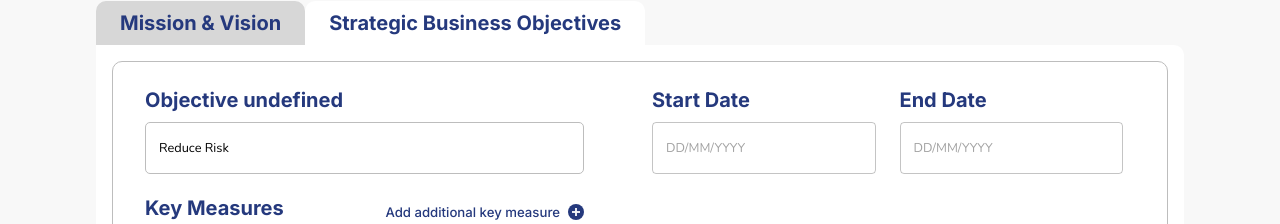
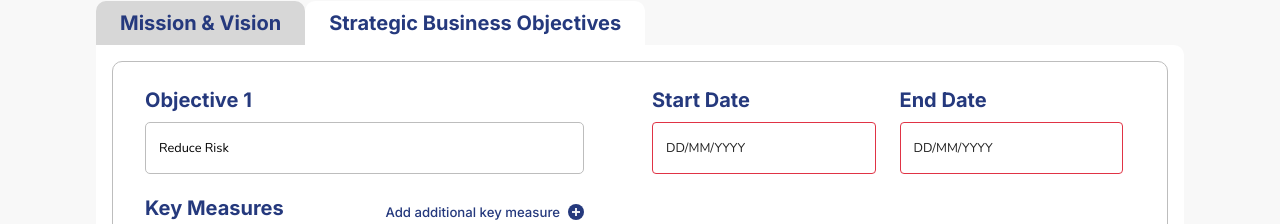
Before and after one commit to XaviourG/avertro-challenge, a React (Create React App) app in the folder client/: page / in a window 1280 px wide. Shown: the part 430-654 px from the top of the page. Built offline with nearby package versions, Linux system fonts and the light colour scheme; the HTML template or start-up script is replaced by a standard one.

Commit message:
create new form element AvertroDatePicker

```diff
--- a/client/src/components/business-objectives/BusinessObjective.tsx
+++ b/client/src/components/business-objectives/BusinessObjective.tsx
@@ -5,16 +5,17 @@ import { AdapterDayjs } from '@mui/x-date-pickers/AdapterDayjs';
 import BusinessObjectiveDTO from "../../models/DTOs/BusinessObjectiveDTO";
 import Colors from "../../core/ColorPalette";
 import DynamicTextFieldList from "../dynamic-text-field-list/DynamicTextFieldList";
+import AvertroDatePicker from "../date-picker/AvertroDatePicker";
 
 interface Props {
   content: BusinessObjectiveDTO,
-  key: number,
+  index: number,
   updateObjective: (objective: BusinessObjectiveDTO, key: number) => void,
 }
 
 const BusinessObjective = ({
   content,
-  key,
+  index,
   updateObjective,
 }: Props): ReactElement => {
   const [formData, setFormData] = useState<BusinessObjectiveDTO>(content);
@@ -26,9 +27,19 @@ const BusinessObjective = ({
     setFormData({ ...formData, [name]: value });
   }
 
+  const onChangeDate = (
+    value: Date | null,
+    fieldName: string,
+  ) => {
+    if (!['startDate', 'endDate'].includes(fieldName)) {
+      throw new Error('Illegal Input Assertion')
+    }
+    setFormData({ ...formData, [fieldName]: value });
+  }
+
   const onSubmitForm = (e: React.FormEvent<HTMLFormElement>) => {
     e.preventDefault();
-    console.log(formData);
+    updateObjective(formData, index);
   }
 
   const onKeyMeasureChange = (fields: string[]) => {
@@ -52,7 +63,7 @@ const BusinessObjective = ({
       }}>
         <Grid item xs={12} lg={6} pr={{ xs: '0rem', lg: '2rem' }}>
           <Typography variant="h2" sx={{ pb: '0.5rem' }}>
-            {`Objective ${key}`}
+            {`Objective ${index+1}`}
           </Typography>
           <TextField
             name='title'
@@ -76,28 +87,22 @@ const BusinessObjective = ({
 
         <Grid item xs={12} lg={3} px={{ xs: '0rem', lg: '0.75rem' }}
           pt={{ xs: '1.25rem', lg: '0rem' }}>
-          <Typography variant="h2" sx={{ pb: '0.5rem' }}>
-            Start Date
-          </Typography>
-          <LocalizationProvider dateAdapter={AdapterDayjs}>
-            <DatePicker
-              sx={{ width: '100%' }}
-              format="DD/MM/YYYY"
-            />
-          </LocalizationProvider>
+          <AvertroDatePicker
+            title='Start Date'
+            name='startDate'
+            value={startDate}
+            onChange={onChangeDate}
+          />
         </Grid>
 
         <Grid item xs={12} lg={3} px={{ xs: '0rem', lg: '0.75rem' }}
           pt={{ xs: '1.25rem', lg: '0rem' }}>
-          <Typography variant="h2" sx={{ pb: '0.5rem' }}>
-            End Date
-          </Typography>
-          <LocalizationProvider dateAdapter={AdapterDayjs}>
-            <DatePicker
-              sx={{ width: '100%' }}
-              format="DD/MM/YYYY"
-            />
-          </LocalizationProvider>
+          <AvertroDatePicker
+            title='End Date'
+            name='endDate'
+            value={endDate}
+            onChange={onChangeDate}
+          />
         </Grid>
         <Grid item xs={12}>
           <div style={{
--- a/client/src/components/business-objectives/BusinessObjectiveList.tsx
+++ b/client/src/components/business-objectives/BusinessObjectiveList.tsx
@@ -19,7 +19,7 @@ const BusinessObjectiveList = (): ReactElement => {
           <div style={{ paddingBottom: '1rem' }} key={key}>
             <BusinessObjective
               content={objective}
-              key={key}
+              index={key}
               updateObjective={StrategyStore.updateObjectiveByKey}
             />
           </div>
--- /dev/null
+++ b/client/src/components/date-picker/AvertroDatePicker.tsx
@@ -0,0 +1,40 @@
+import { Typography } from "@mui/material";
+import { DatePicker, LocalizationProvider } from '@mui/x-date-pickers';
+import { AdapterDayjs } from '@mui/x-date-pickers/AdapterDayjs';
+import { ReactElement } from "react";
+
+interface Props {
+  title: string,
+  name: string,
+  value: Date | null,
+  onChange: (value: Date | null, fieldName: string) => void,
+}
+
+const AvertroDatePicker = ({
+  title,
+  name,
+  value,
+  onChange,
+}: Props): ReactElement => {
+  return (
+    <div style={{
+      display: 'flex',
+      flexDirection: 'column',
+      width: '100%',
+    }}>
+      <Typography variant="h2" sx={{ pb: '0.5rem' }}>
+        {title}
+      </Typography>
+      <LocalizationProvider dateAdapter={AdapterDayjs}>
+        <DatePicker
+          sx={{ width: '100%' }}
+          format="DD/MM/YYYY"
+          value={value}
+          onChange={(e) => {onChange(e, name)}}
+        />
+      </LocalizationProvider>
+    </div>
+  );
+}
+
+export default AvertroDatePicker;
```
